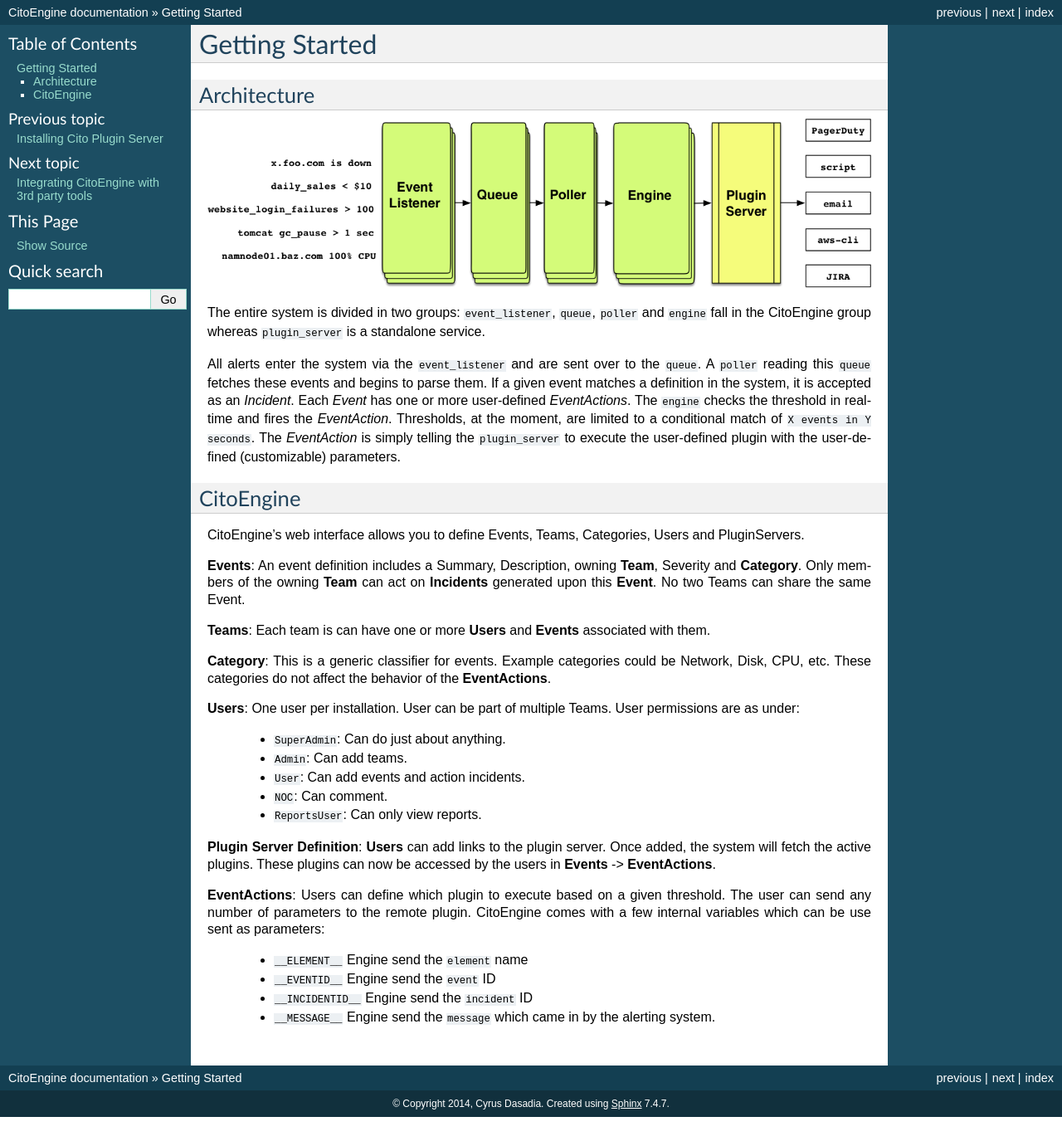
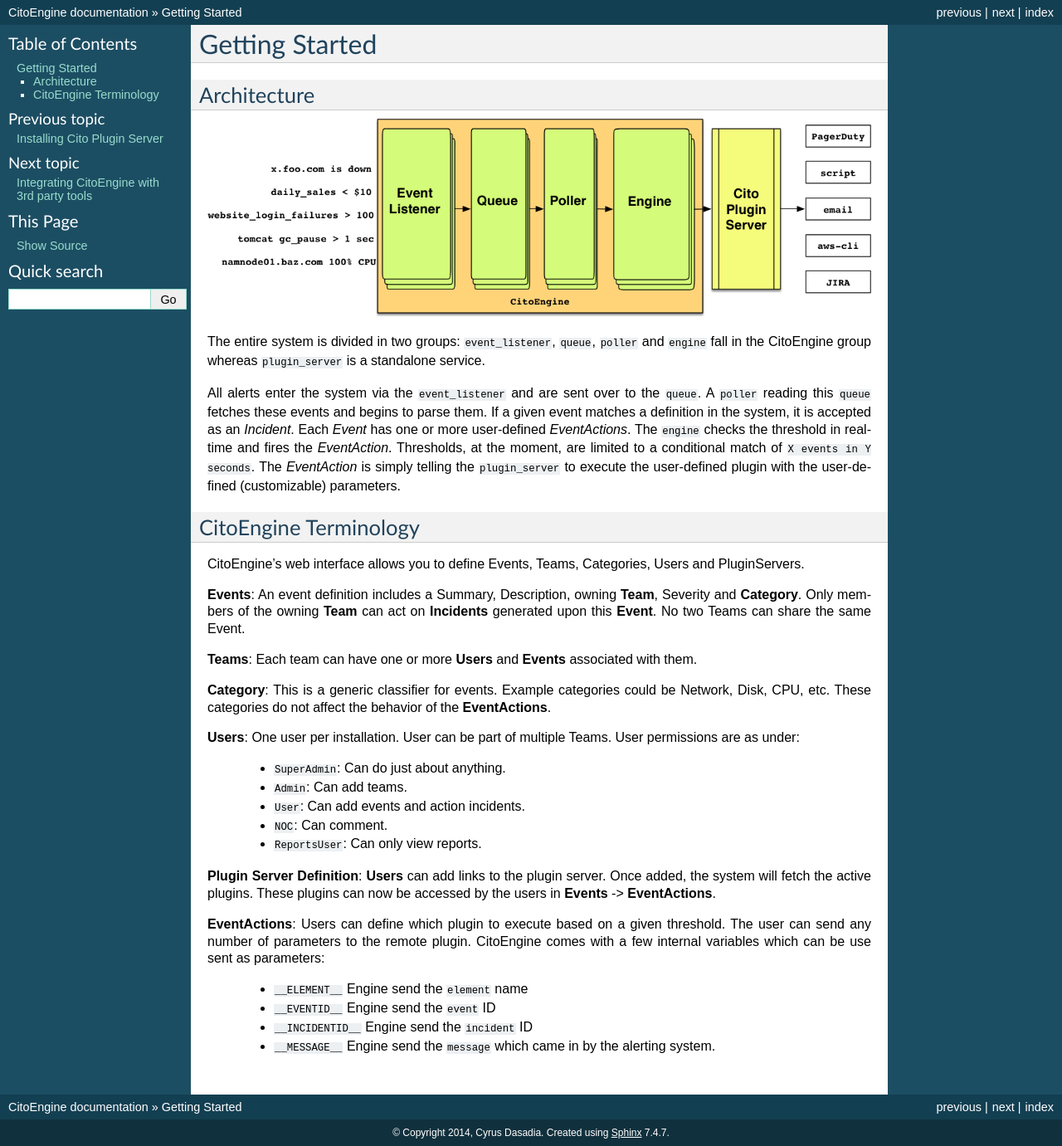
Before and after one commit to CitoEngine/docs.citoengine.org, a Sphinx documentation site: the page built from source/gettingstarted.rst, in a window 1280 px wide. Shown: the whole page at 83% size. Built offline with Sphinx 7.4.7, drawn with Linux system fonts in a browser that asks for light colours; before the commit the page ends 1346 px from its top, so only the background shows below that.

Commit message:
Minor edits to architecture image and fixing typos.

```diff
--- a/source/gettingstarted.rst
+++ b/source/gettingstarted.rst
@@ -1,9 +1,10 @@
 Getting Started
 ===============
 
+
 Architecture
 ------------
-.. image:: images/cito-flow-20140516.png
+.. image:: images/cito-flow-20140607.png
 
 
 The entire system is divided in two groups: ``event_listener``, ``queue``, ``poller`` and ``engine`` fall in the CitoEngine group whereas
@@ -16,15 +17,15 @@
 The *EventAction* is simply telling the ``plugin_server`` to execute the user-defined plugin with the user-defined (customizable)
 parameters.
 
-CitoEngine
-----------
+CitoEngine Terminology
+----------------------
 
 CitoEngine's web interface allows you to define Events, Teams, Categories, Users and PluginServers.
 
 **Events**: An event definition includes a Summary, Description, owning **Team**, Severity and **Category**. Only members of the
 owning **Team** can act on **Incidents** generated upon this **Event**. No two Teams can share the same Event.
 
-**Teams**: Each team is can have one or more **Users** and **Events** associated with them.
+**Teams**: Each team can have one or more **Users** and **Events** associated with them.
 
 **Category**: This is a generic classifier for events. Example categories could be Network, Disk, CPU, etc. These categories
 do not affect the behavior of the **EventActions**.
--- a/source/index.rst
+++ b/source/index.rst
@@ -15,7 +15,7 @@
    installcitopluginserver
    gettingstarted
    integrations
-   changelog
+   releasenotes
 
 
 
--- a/source/installcitopluginserver.rst
+++ b/source/installcitopluginserver.rst
@@ -104,7 +104,7 @@
 
 
 Starting the services
---------------------
+---------------------
 
 You can either run the helper scripts in the ``/opt/cito_plugin_server/bin`` directory, or you can run the using ``manage.py <command>``
 
--- a/source/changelog.rst
+++ b/source/releasenotes.rst
@@ -1,5 +1,5 @@
-Changelog
-=========
+Release Notes
+=============
 
 
 0.9.0
```
Also changed, not shown: source/images/cito-flow-20140607.png (added).
